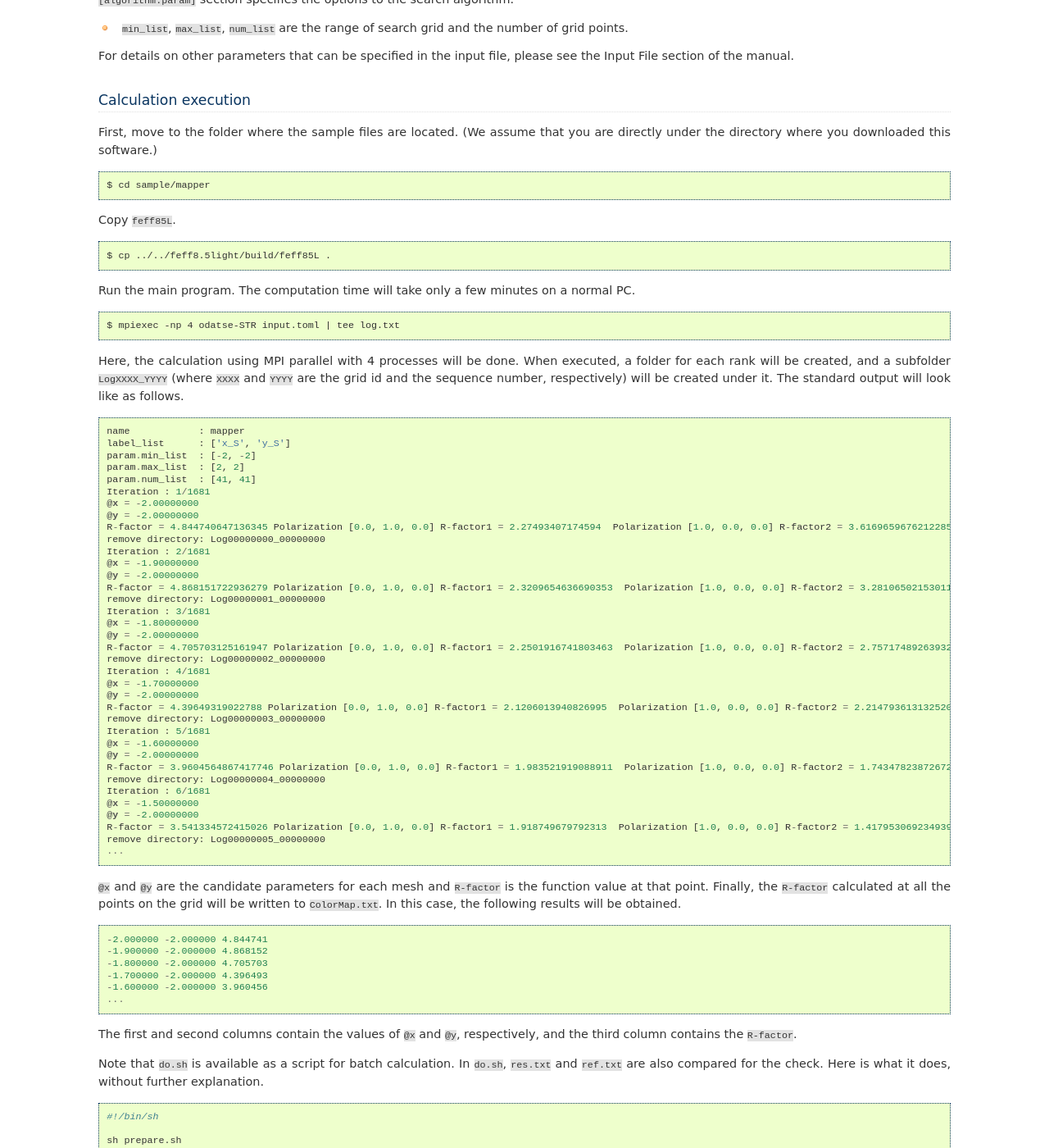
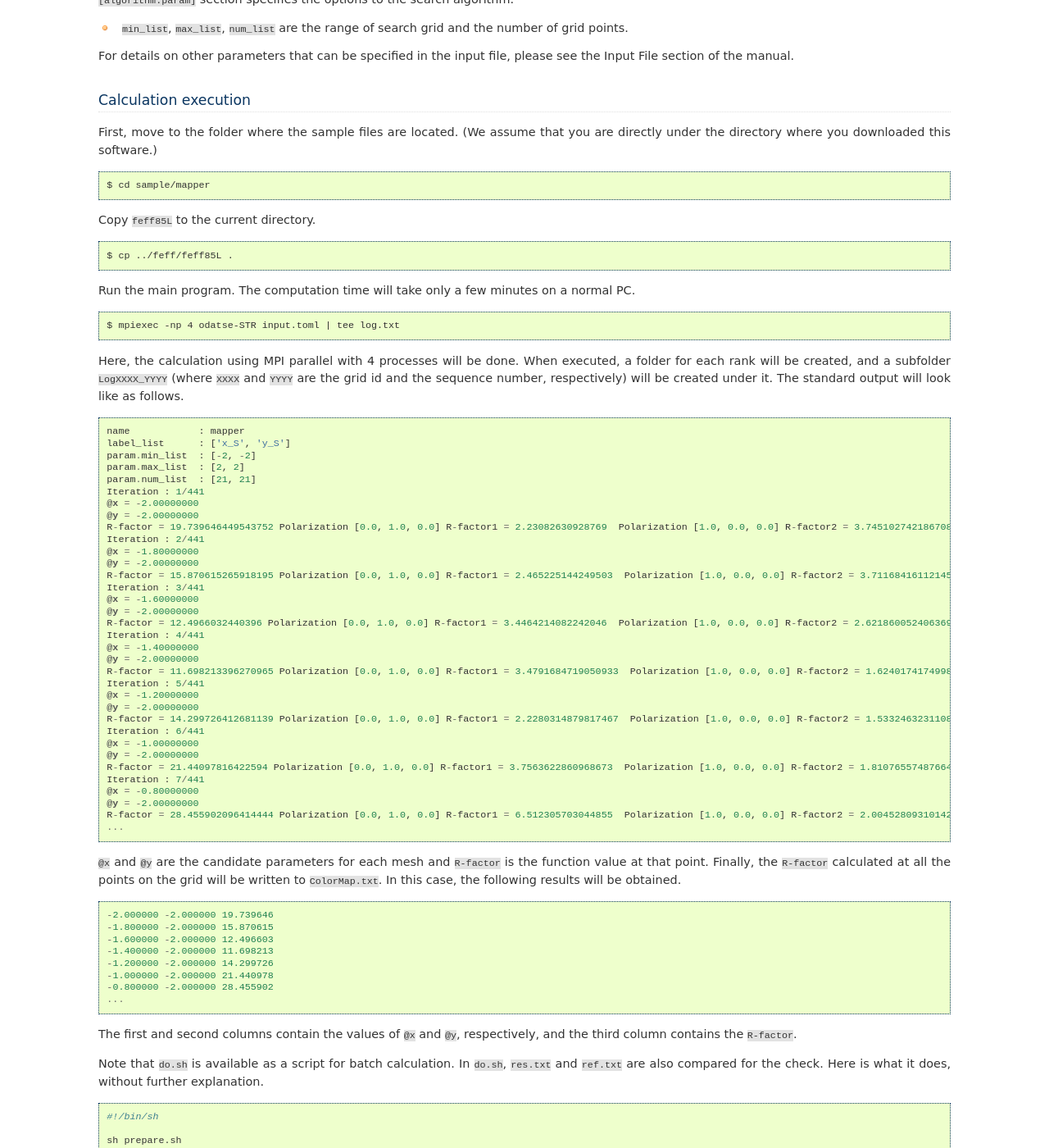
Before and after one commit to 2DMAT/odatse-XAFS, a Sphinx documentation site: the page built from doc/en/source/tutorial/mapper.rst, in a window 1280 px wide and 1400 px high, scrolled down 3018 px. Shown: the whole window at 82% size. Built offline with Sphinx 7.4.7, drawn with Linux system fonts in a browser that asks for light colours; some of the changed text lies outside the part shown.

Commit message:
update samples and tutorials

```diff
--- a/doc/en/source/tutorial/mapper.rst
+++ b/doc/en/source/tutorial/mapper.rst
@@ -144,7 +144,7 @@ The following is the content of ``input.toml`` in the sample file.
     [algorithm.param]
     min_list = [-2.0, -2.0]
     max_list = [ 2.0,  2.0]
-    num_list = [41, 41]
+    num_list = [21, 21]
 
 
 First, ``[base]`` section is explained.
@@ -205,11 +205,11 @@ First, move to the folder where the sample files are located. (We assume that yo
 
      $ cd sample/mapper
 
-Copy ``feff85L``.
+Copy ``feff85L`` to the current directory.
 
 .. code-block::
 
-     $ cp ../../feff8.5light/build/feff85L .
+     $ cp ../feff/feff85L .
 
 Run the main program. The computation time will take only a few minutes on a normal PC.
 
@@ -227,38 +227,37 @@ The standard output will look like as follows.
     label_list      : ['x_S', 'y_S']
     param.min_list  : [-2, -2]
     param.max_list  : [2, 2]
-    param.num_list  : [41, 41]
-    Iteration : 1/1681
+    param.num_list  : [21, 21]
+    Iteration : 1/441
     @x = -2.00000000
     @y = -2.00000000
-    R-factor = 4.844740647136345 Polarization [0.0, 1.0, 0.0] R-factor1 = 2.27493407174594  Polarization [1.0, 0.0, 0.0] R-factor2 = 3.6169659676212285  Polarization [0.0, 0.0, 1.0] R-factor3 = 8.642321902041868
-    remove directory: Log00000000_00000000
-    Iteration : 2/1681
-    @x = -1.90000000
-    @y = -2.00000000
-    R-factor = 4.868151722936279 Polarization [0.0, 1.0, 0.0] R-factor1 = 2.3209654636690353  Polarization [1.0, 0.0, 0.0] R-factor2 = 3.2810650215301114  Polarization [0.0, 0.0, 1.0] R-factor3 = 9.00242468360969
-    remove directory: Log00000001_00000000
-    Iteration : 3/1681
+    R-factor = 19.739646449543752 Polarization [0.0, 1.0, 0.0] R-factor1 = 2.23082630928769  Polarization [1.0, 0.0, 0.0] R-factor2 = 3.745102742186708  Polarization [0.0, 0.0, 1.0] R-factor3 = 53.243010297156864
+    Iteration : 2/441
     @x = -1.80000000
     @y = -2.00000000
-    R-factor = 4.705703125161947 Polarization [0.0, 1.0, 0.0] R-factor1 = 2.2501916741803463  Polarization [1.0, 0.0, 0.0] R-factor2 = 2.7571748926393247  Polarization [0.0, 0.0, 1.0] R-factor3 = 9.10974280866617
-    remove directory: Log00000002_00000000
-    Iteration : 4/1681
-    @x = -1.70000000
-    @y = -2.00000000
-    R-factor = 4.39649319022788 Polarization [0.0, 1.0, 0.0] R-factor1 = 2.1206013940826995  Polarization [1.0, 0.0, 0.0] R-factor2 = 2.2147936131325205  Polarization [0.0, 0.0, 1.0] R-factor3 = 8.85408456346842
-    remove directory: Log00000003_00000000
-    Iteration : 5/1681
+    R-factor = 15.870615265918195 Polarization [0.0, 1.0, 0.0] R-factor1 = 2.465225144249503  Polarization [1.0, 0.0, 0.0] R-factor2 = 3.7116841611214517  Polarization [0.0, 0.0, 1.0] R-factor3 = 41.43493649238363
+    Iteration : 3/441
     @x = -1.60000000
     @y = -2.00000000
-    R-factor = 3.9604564867417746 Polarization [0.0, 1.0, 0.0] R-factor1 = 1.983521919088911  Polarization [1.0, 0.0, 0.0] R-factor2 = 1.743478238726725  Polarization [0.0, 0.0, 1.0] R-factor3 = 8.154369302409687
-    remove directory: Log00000004_00000000
-    Iteration : 6/1681
-    @x = -1.50000000
+    R-factor = 12.4966032440396 Polarization [0.0, 1.0, 0.0] R-factor1 = 3.4464214082242046  Polarization [1.0, 0.0, 0.0] R-factor2 = 2.6218600524063693  Polarization [0.0, 0.0, 1.0] R-factor3 = 31.421528271488228
+    Iteration : 4/441
+    @x = -1.40000000
     @y = -2.00000000
-    R-factor = 3.541334572415026 Polarization [0.0, 1.0, 0.0] R-factor1 = 1.918749679792313  Polarization [1.0, 0.0, 0.0] R-factor2 = 1.4179530692349396  Polarization [0.0, 0.0, 1.0] R-factor3 = 7.287300968217825
-    remove directory: Log00000005_00000000
+    R-factor = 11.698213396270965 Polarization [0.0, 1.0, 0.0] R-factor1 = 3.4791684719050933  Polarization [1.0, 0.0, 0.0] R-factor2 = 1.6240174174998872  Polarization [0.0, 0.0, 1.0] R-factor3 = 29.991454299407913
+    Iteration : 5/441
+    @x = -1.20000000
+    @y = -2.00000000
+    R-factor = 14.299726412681139 Polarization [0.0, 1.0, 0.0] R-factor1 = 2.2280314879817467  Polarization [1.0, 0.0, 0.0] R-factor2 = 1.5332463231108493  Polarization [0.0, 0.0, 1.0] R-factor3 = 39.13790142695082
+    Iteration : 6/441
+    @x = -1.00000000
+    @y = -2.00000000
+    R-factor = 21.44097816422594 Polarization [0.0, 1.0, 0.0] R-factor1 = 3.7563622860968673  Polarization [1.0, 0.0, 0.0] R-factor2 = 1.810765574876649  Polarization [0.0, 0.0, 1.0] R-factor3 = 58.7558066317043
+    Iteration : 7/441
+    @x = -0.80000000
+    @y = -2.00000000
+    R-factor = 28.455902096414444 Polarization [0.0, 1.0, 0.0] R-factor1 = 6.512305703044855  Polarization [1.0, 0.0, 0.0] R-factor2 = 2.004528093101423  Polarization [0.0, 0.0, 1.0] R-factor3 = 76.85087249309706
     ...
+
 
 ``@x`` and ``@y`` are the candidate parameters for each mesh and ``R-factor`` is the function value at that point.
 Finally, the ``R-factor`` calculated at all the points on the grid will be written to ``ColorMap.txt``.
@@ -266,11 +265,13 @@ In this case, the following results will be obtained.
 
 .. code-block::
 
-    -2.000000 -2.000000 4.844741
-    -1.900000 -2.000000 4.868152
-    -1.800000 -2.000000 4.705703
-    -1.700000 -2.000000 4.396493
-    -1.600000 -2.000000 3.960456
+    -2.000000 -2.000000 19.739646
+    -1.800000 -2.000000 15.870615
+    -1.600000 -2.000000 12.496603
+    -1.400000 -2.000000 11.698213
+    -1.200000 -2.000000 14.299726
+    -1.000000 -2.000000 21.440978
+    -0.800000 -2.000000 28.455902
     ...
 
 The first and second columns contain the values of ``@x`` and ``@y``, respectively, and the third column contains the ``R-factor``.
```
Also changed, not shown: other parts of doc/en/source/tutorial/mapper.rst (+3 -3 lines), doc/en/source/tutorial/feff.rst (+15 -12 lines), doc/en/source/tutorial/user_program.rst (+29 -16 lines), doc/ja/source/tutorial/feff.rst (+16 -13 lines), doc/ja/source/tutorial/mapper.rst (+36 -36 lines), doc/ja/source/tutorial/user_program.rst (+29 -15 lines), 4 other files.
